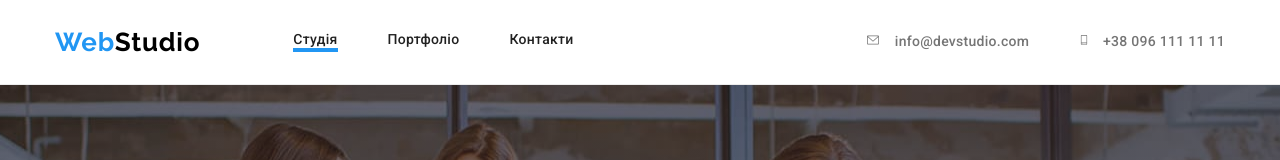
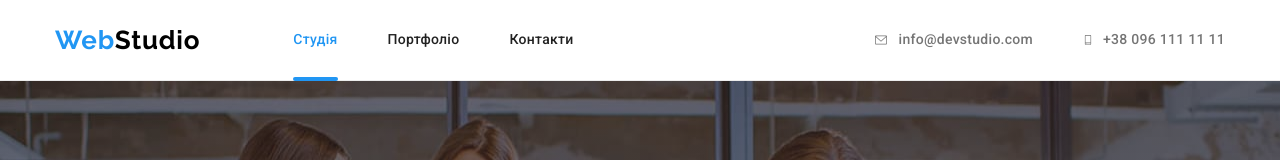
Before and after one commit to RomanVBohdanov22/goit-markup-hw-05, a plain HTML site: page index.html in a window 1280 px wide. Shown: the top 160 px of the page. Drawn offline with nearby package versions, Linux system fonts and the light colour scheme.

Commit message:
icons and current

```diff
--- a/css/styles.css
+++ b/css/styles.css
@@ -94,19 +94,9 @@ img {
   margin-right: 0px;*/
   /*outline: 2px solid palegreen; /*Репета-стайл*/
 }
-/*.contact-list*/
-.o-really-current.current-page-link {
-  /*display: block;*/
-  color: var(--bluetextclr);
-}
+
 /* > .current-page-link*/
-.o-really-current::after {
-  content: '';
-  display: block;
-  width: 100%;
-  height: 4px;
-  background: var(--bluebtn);
-}
+
 .header-flex-box,
 .nav-contacts-flex,
 .navigation {
@@ -146,6 +136,7 @@ img {
   text-decoration: none;
   color: var(--fontcolorh3);
 }
+
 .contacts-item .link {
   font-weight: 500;
   font-size: 14px;
@@ -153,6 +144,26 @@ img {
   letter-spacing: 0.02em;
   text-decoration: none;
   color: var(--fontcolordescrp);
+}
+.o-really-current {
+  position: relative;
+}
+/*.contact-list*/
+.o-really-current.current-page-link {
+  /*display: block;*/
+  color: var(--bluetextclr);
+}
+
+.o-really-current::after {
+  content: '';
+  display: block;
+  position: absolute;
+  left: 0;
+  bottom: -1px;
+  width: 100%;
+  height: 4px;
+  background: var(--bluebtn);
+  border-radius: 2px;
 }
 
 .footer {
@@ -309,7 +320,7 @@ img {
 .contacts-item > .link
 /*, .address-item > .address-link *//*розширення клікабельної зони*/
 {
-  display: block;
+  display: flex;
   padding: 32px 0px;
 }
 .all-big-chars {
@@ -320,7 +331,7 @@ img {
   /*height: 32px;*/
   /*padding: 0;*/
   display: flex;
-  /*align-items: center;*/
+  align-items: center;
   /*justify-content: center;*/
   /*line-height: 1.14;*/
   /*gap: 20px;*/
@@ -345,7 +356,7 @@ img {
 }
 .class-icon-link > .smartphone-icon {
   width: 10px;
-  height: 12px;
+  height: 16px;
   margin-right: 10px;
   fill: currentColor;
 }
```
